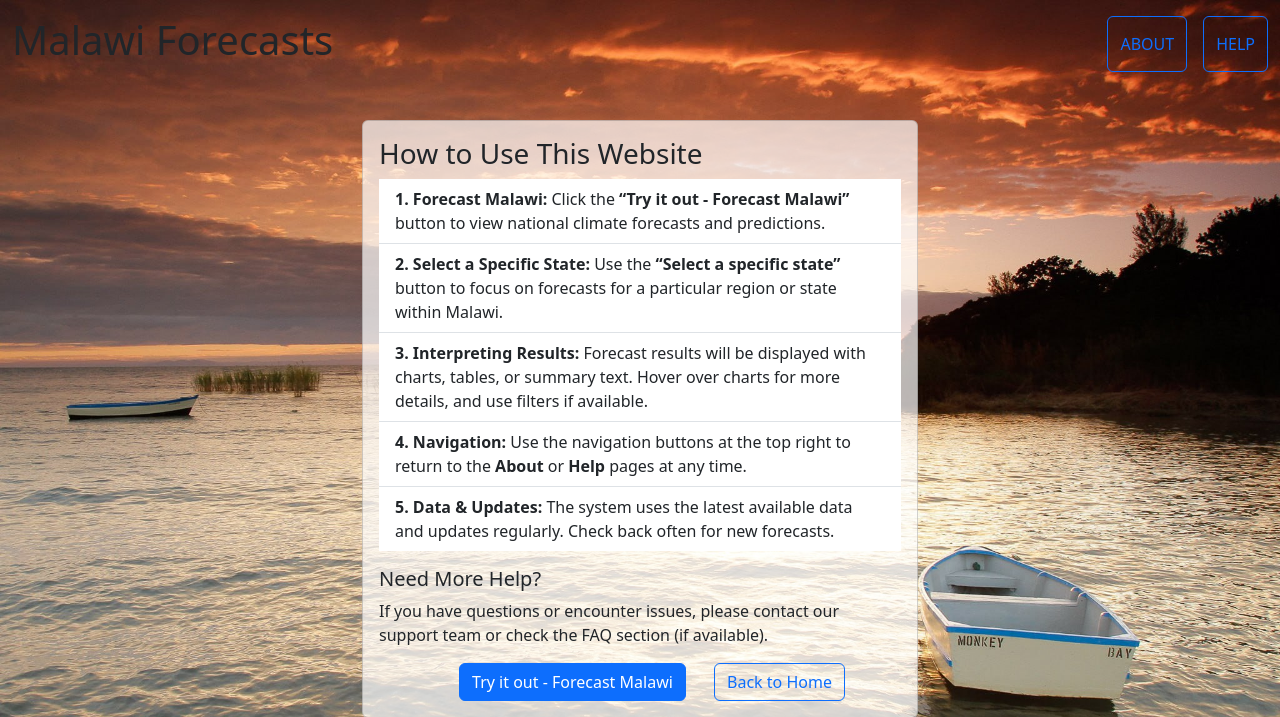
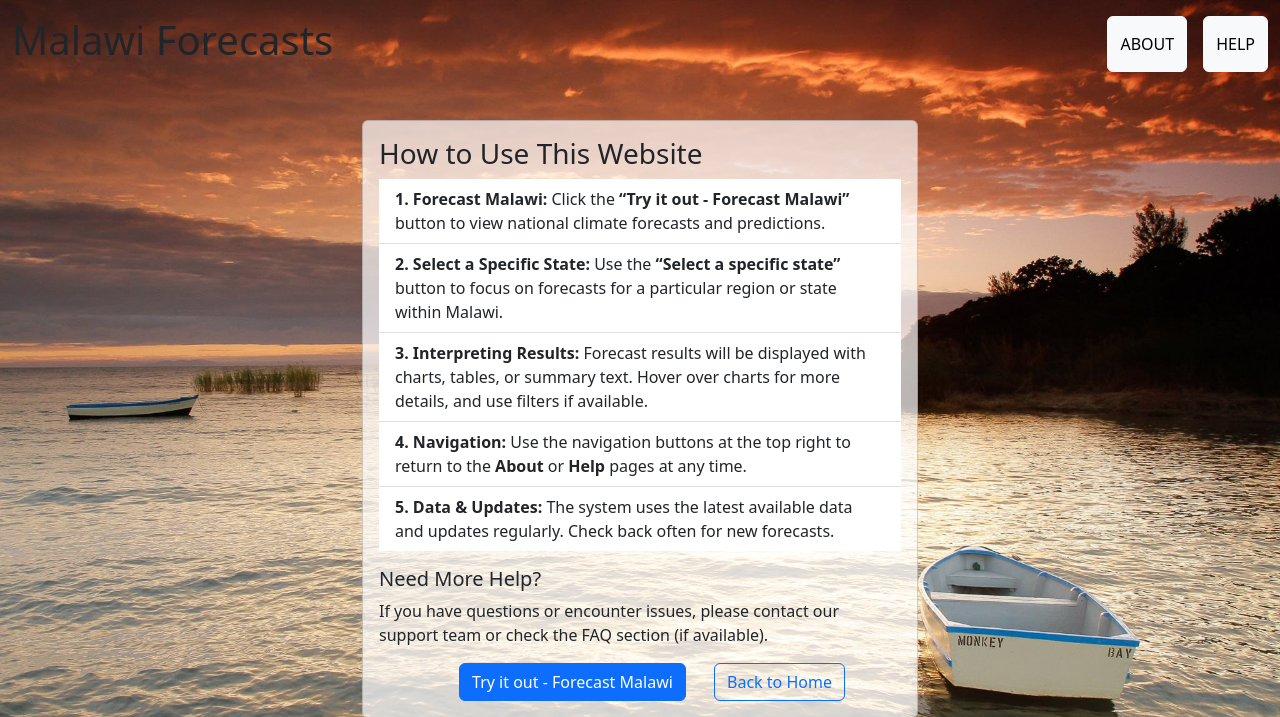
Before and after one commit to Stephen-Austine/All-derpin-data-challenge-2025, a Flask app: page /help in a window 1280 px wide. Shown: the top 717 px of the page. Run offline with Flask 3, Linux system fonts and the light colour scheme.

Commit message:
UPDATED ABOUT AND HELP

```diff
--- a/templates/about.html
+++ b/templates/about.html
@@ -16,8 +16,8 @@
 
 
             <div class="d-flex justify-content-between">
-                <button class="btn btn-outline-primary mx-3" onclick="location.href='/about'">ABOUT</button>
-                <button class="btn btn-outline-primary" onclick="location.href='/help'">HELP</button>
+                <button class="btn btn-light mx-3" onclick="location.href='/about'">ABOUT</button>
+                <button class="btn btn-light" onclick="location.href='/help'">HELP</button>
             </div>
         </div>
 
--- a/templates/forecast.html
+++ b/templates/forecast.html
@@ -15,8 +15,8 @@
             </h1>
 
             <div class="d-flex justify-content-between">
-                <button class="btn btn-outline-primary mx-3">ABOUT</button>
-                <button class="btn btn-outline-primary">HELP</button>
+                <button class="btn btn-light mx-3" onclick="location.href='/about'">ABOUT</button>
+                <button class="btn btn-light" onclick="location.href='/help'">HELP</button>
             </div>
         </div>
 
--- a/templates/forecastselection.html
+++ b/templates/forecastselection.html
@@ -15,8 +15,8 @@
             </h1>
 
             <div class="d-flex justify-content-between">
-                <button class="btn btn-outline-primary mx-3">ABOUT</button>
-                <button class="btn btn-outline-primary">HELP</button>
+                <button class="btn btn-light mx-3" onclick="location.href='/about'">ABOUT</button>
+                <button class="btn btn-light" onclick="location.href='/help'">HELP</button>
             </div>
         </div>
 
--- a/templates/help.html
+++ b/templates/help.html
@@ -15,8 +15,8 @@
             </h1>
 
             <div class="d-flex justify-content-between">
-                <button class="btn btn-outline-primary mx-3" onclick="location.href='/about'">ABOUT</button>
-                <button class="btn btn-outline-primary" onclick="location.href='/help'">HELP</button>
+                <button class="btn btn-light mx-3" onclick="location.href='/about'">ABOUT</button>
+                <button class="btn btn-light" onclick="location.href='/help'">HELP</button>
             </div>
         </div>
 
--- a/templates/index.html
+++ b/templates/index.html
@@ -15,8 +15,8 @@
             </h1>
 
             <div class="d-flex justify-content-between">
-                <button class="btn btn-outline-primary mx-3" onclick="location.href='/about'">ABOUT</button>
-                <button class="btn btn-outline-primary" onclick="location.href='/help'">HELP</button>
+                <button class="btn btn-light mx-3" onclick="location.href='/about'">ABOUT</button>
+                <button class="btn btn-light" onclick="location.href='/help'">HELP</button>
             </div>
         </div>
 
--- a/templates/selection.html
+++ b/templates/selection.html
@@ -15,8 +15,8 @@
             </h1>
 
             <div class="d-flex justify-content-between">
-                <button class="btn btn-outline-primary mx-3">ABOUT</button>
-                <button class="btn btn-outline-primary">HELP</button>
+                <button class="btn btn-light mx-3" onclick="location.href='/about'">ABOUT</button>
+                <button class="btn btn-light" onclick="location.href='/help'">HELP</button>
             </div>
         </div>
 
```
